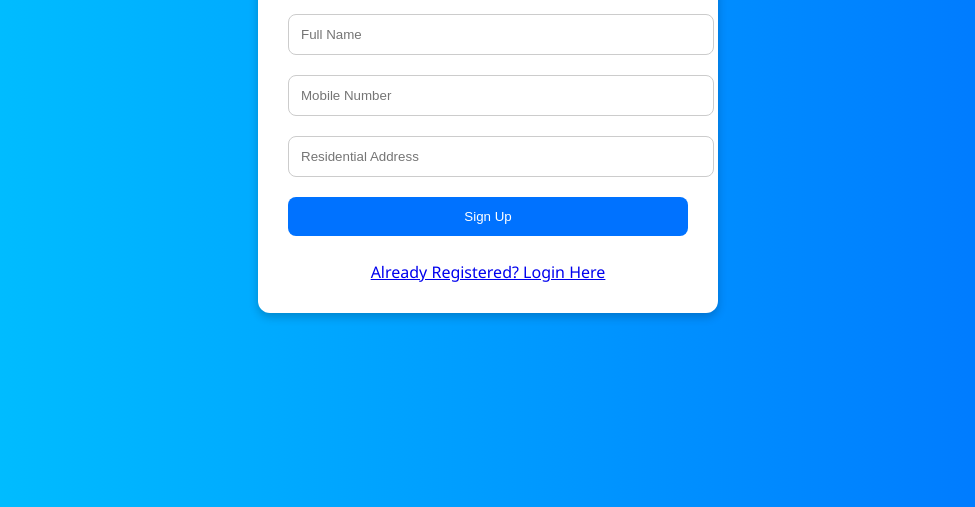
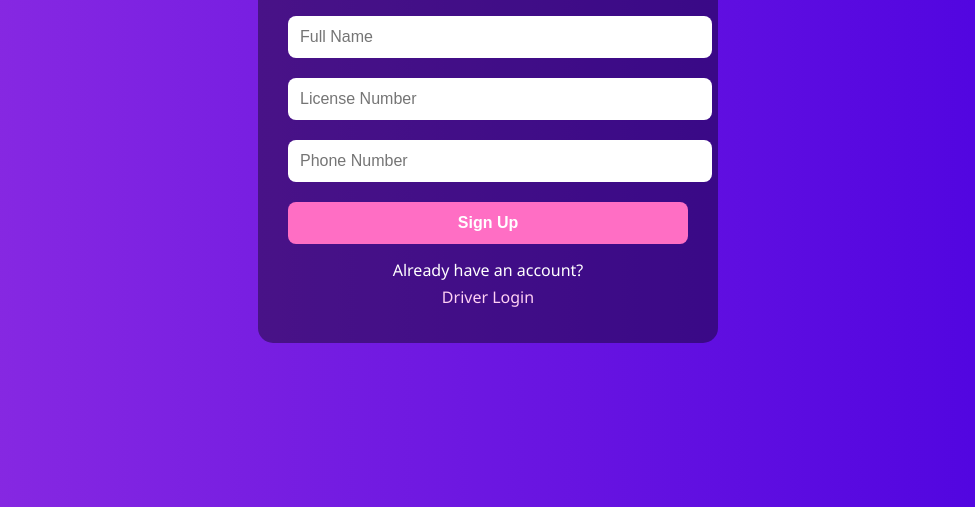
Before and after one commit to myselfrakib/Waveridecistomer, a plain HTML site: page driversignup.html in a window 1280 px wide. Shown: the part 293-800 px from the top of the page, without its empty margins (152-1127 px from the left). Drawn offline with Linux system fonts and the light colour scheme.

Commit message:
Update driversignup.html

```diff
--- a/driversignup.html
+++ b/driversignup.html
@@ -2,112 +2,105 @@
 <html lang="en">
 <head>
   <meta charset="UTF-8">
-    <title>Driver Signup - WaveTravel</title>
-    <meta name="viewport" content="width=device-width, initial-scale=1">
+  <meta name="viewport" content="width=device-width, initial-scale=1.0">
+  <title>Driver Signup - WaveRide</title>
   <style>
     body {
-            margin: 0;
-            padding: 0;
       font-family: 'Segoe UI', sans-serif;
-            background: linear-gradient(to right, #00c6ff, #0072ff);
-            height: 100vh;
+      background: linear-gradient(to right, #8e2de2, #4a00e0);
       display: flex;
       justify-content: center;
       align-items: center;
+      height: 100vh;
+      margin: 0;
+      color: white;
     }
     .container {
-            background: white;
+      background: rgba(0, 0, 0, 0.4);
       padding: 30px;
-            border-radius: 12px;
-            box-shadow: 0 4px 10px rgba(0, 0, 0, 0.2);
-            width: 100%;
+      border-radius: 15px;
+      width: 90%;
       max-width: 400px;
     }
     h2 {
       text-align: center;
       margin-bottom: 20px;
-            color: #0072ff;
     }
-        input, button {
+    input, select {
       width: 100%;
       padding: 12px;
       margin: 10px 0;
+      border: none;
       border-radius: 8px;
-            border: 1px solid #ccc;
+      font-size: 16px;
     }
     button {
-            background-color: #0072ff;
+      width: 100%;
+      padding: 12px;
+      background-color: #ff6ec4;
+      border: none;
       color: white;
-            border: none;
+      font-weight: bold;
+      font-size: 16px;
+      border-radius: 8px;
       cursor: pointer;
+      margin-top: 10px;
     }
-        button:hover {
-            background-color: #005bb5;
-        }
-        .link {
+    .option-links {
       text-align: center;
       margin-top: 15px;
     }
+    .option-links a {
+      color: #ffd1f4;
+      text-decoration: none;
+      display: block;
+      margin: 5px 0;
+    }
+    .option-links a:hover {
+      text-decoration: underline;
+    }
   </style>
 </head>
+
 <body>
+  <div class="container">
+    <h2>Driver Signup<br>WaveRide</h2>
 
-<div class="container">
-    <h2>Driver Signup</h2>
-    <input type="text" id="driverName" placeholder="Full Name" required>
-    <input type="text" id="driverPhone" placeholder="Mobile Number" required>
-    <input type="text" id="driverAddress" placeholder="Residential Address" required>
-    <button onclick="signupDriver()">Sign Up</button>
-    <div class="link">
-        <a href="driverlogin.html">Already Registered? Login Here</a>
+    <input type="text" id="name" placeholder="Full Name" required>
+    <input type="text" id="license" placeholder="License Number" required>
+    <input type="text" id="phone" placeholder="Phone Number" required>
+
+    <button id="signupBtn">Sign Up</button>
+
+    <div class="option-links">
+      Already have an account?
+      <a href="driverlogin.html">Driver Login</a>
     </div>
   </div>
 
-<script type="module">
-    // Firebase SDKs
-    import { initializeApp } from "https://www.gstatic.com/firebasejs/11.6.0/firebase-app.js";
-    import { getAuth, signInWithPhoneNumber, RecaptchaVerifier } from "https://www.gstatic.com/firebasejs/11.6.0/firebase-auth.js";
-    import { getDatabase, ref, set } from "https://www.gstatic.com/firebasejs/11.6.0/firebase-database.js";
+  <script>
+    document.getElementById('signupBtn').addEventListener('click', function() {
+      const name = document.getElementById('name').value.trim();
+      const license = document.getElementById('license').value.trim();
+      const phone = document.getElementById('phone').value.trim();
 
-    const firebaseConfig = {
-        apiKey: "AIzaSyDsn16p7w8b-x8pEA_WTO5F2oUk4MHwcUc",
-        authDomain: "wavetravel-3c4c4.firebaseapp.com",
-        databaseURL: "https://wavetravel-3c4c4-default-rtdb.firebaseio.com",
-        projectId: "wavetravel-3c4c4",
-        storageBucket: "wavetravel-3c4c4.appspot.com",
-        messagingSenderId: "298226098137",
-        appId: "1:298226098137:web:720953b80e3e61c8bc43c8"
-    };
-
-    const app = initializeApp(firebaseConfig);
-    const db = getDatabase(app);
-    const auth = getAuth(app);
-
-    function signupDriver() {
-        const name = document.getElementById('driverName').value.trim();
-        const phone = document.getElementById('driverPhone').value.trim();
-        const address = document.getElementById('driverAddress').value.trim();
-
-        if (name === "" || phone === "" || address === "") {
-            alert("All fields are mandatory!");
+      if (!name || !license || !phone) {
+        alert("Please fill in all fields!");
         return;
       }
 
-        const driverRef = ref(db, "drivers/" + phone);
+      // Save driver signup data locally
+      const driverSignupData = {
+        name: name,
+        license: license,
+        phone: phone
+      };
 
-        set(driverRef, {
-            name: name,
-            phone: phone,
-            address: address,
-            createdAt: new Date().toISOString()
-        }).then(() => {
-            alert("Driver registered successfully. Now login.");
+      localStorage.setItem("driverSignupData", JSON.stringify(driverSignupData));
+
+      alert("Signup Successful! Please login now.");
       window.location.href = "driverlogin.html";
-        }).catch((error) => {
-            console.error(error);
-            alert("Error signing up. Try again.");
     });
-    }
   </script>
 
 </body>
```
Lines whose indentation alone changed are shown as unchanged.
